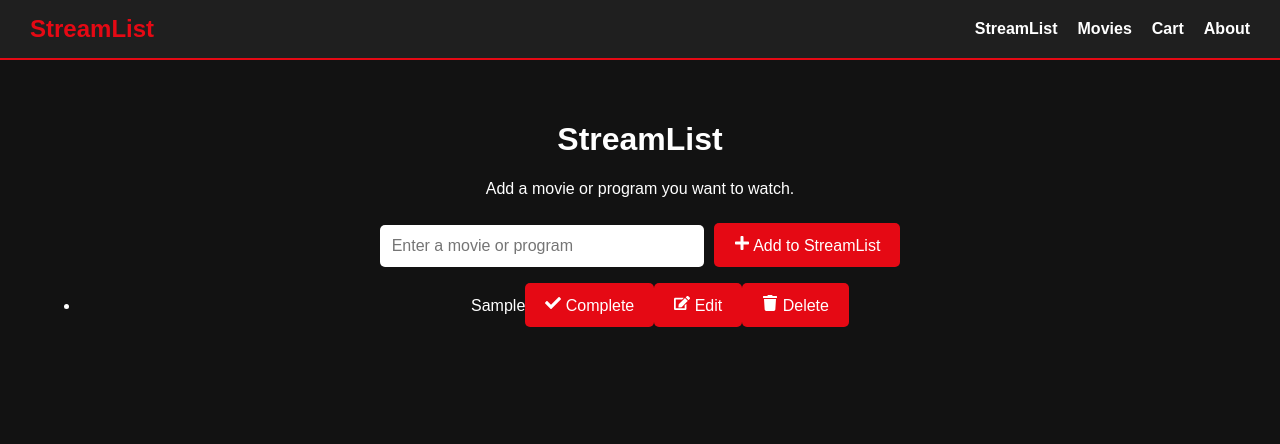
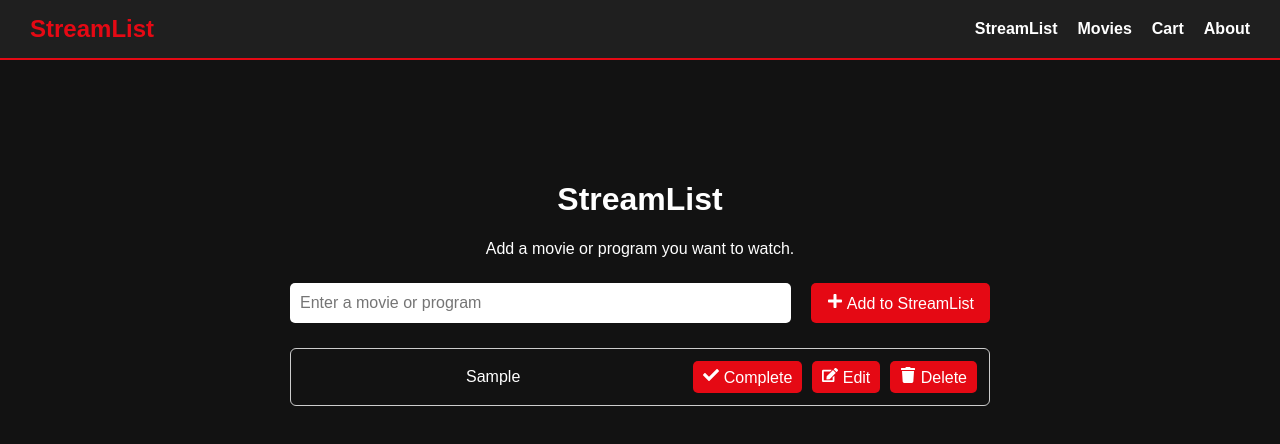
Before and after one commit to Srtoe/streamlist, a React (Create React App) app: page / in a window 1280 px wide. Both pictures are taken after typing "Sample" into the empty fields and a click on the button "Add to StreamList". Shown: the top 444 px of the page. Built offline with nearby package versions, Linux system fonts and the light colour scheme.

Commit message:
Improve StreamList layout and styling

```diff
--- a/src/App.css
+++ b/src/App.css
@@ -69,3 +69,49 @@ button {
 button:hover {
   background-color: #b20710;
 }
+.streamlist-container {
+  max-width: 700px;
+  margin: 40px auto;
+  padding: 20px;
+}
+
+.streamlist-form {
+  display: flex;
+  gap: 10px;
+  margin-bottom: 25px;
+}
+
+.streamlist-form input {
+  flex: 1;
+  padding: 10px;
+  font-size: 16px;
+}
+
+.streamlist-form button {
+  padding: 10px 16px;
+  cursor: pointer;
+}
+
+.streamlist-items {
+  list-style: none;
+  padding: 0;
+}
+
+.streamlist-items li {
+  display: flex;
+  align-items: center;
+  gap: 10px;
+  margin-bottom: 12px;
+  padding: 12px;
+  border: 1px solid #ccc;
+  border-radius: 6px;
+}
+
+.streamlist-items li > span {
+  flex: 1;
+}
+
+.streamlist-items button {
+  cursor: pointer;
+  padding: 6px 10px;
+}
--- a/src/pages/StreamList.js
+++ b/src/pages/StreamList.js
@@ -57,11 +57,11 @@ function StreamList() {
   };
 
   return (
-    <div>
+    <div className="streamlist-container">
       <h1>StreamList</h1>
       <p>Add a movie or program you want to watch.</p>
 
-      <form onSubmit={handleSubmit}>
+      <form onSubmit={handleSubmit} className="streamlist-form">
         <input
           type="text"
           placeholder="Enter a movie or program"
@@ -74,7 +74,7 @@ function StreamList() {
 </button>
       </form>
 
-      <ul>
+      <ul className="streamlist-items">
         {items.map((item) => (
           <li
             key={item.id}
@@ -96,7 +96,7 @@ function StreamList() {
               </>
             ) : (
               <>
-                {item.title}
+                <span>{item.title}</span>
 
                 <button onClick={() => handleComplete(item.id)}>
   <FaCheck /> Complete
```
